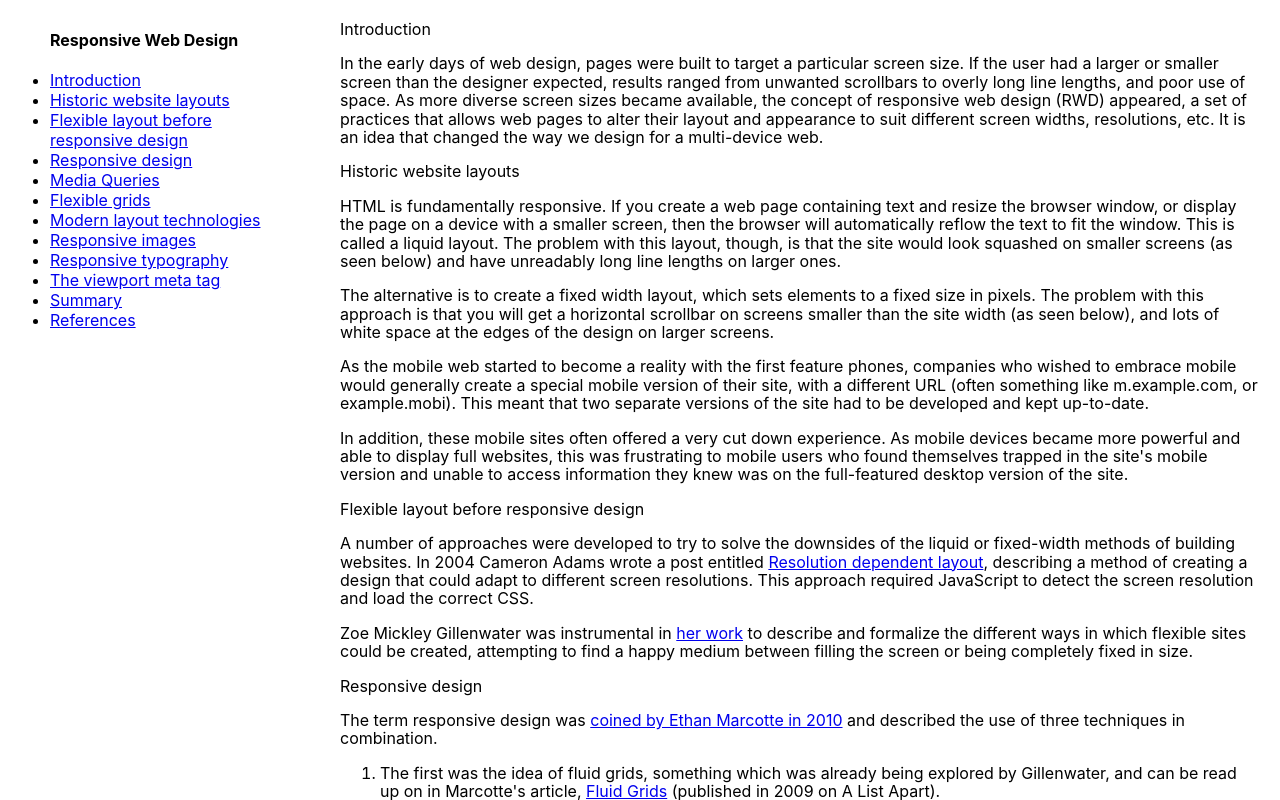
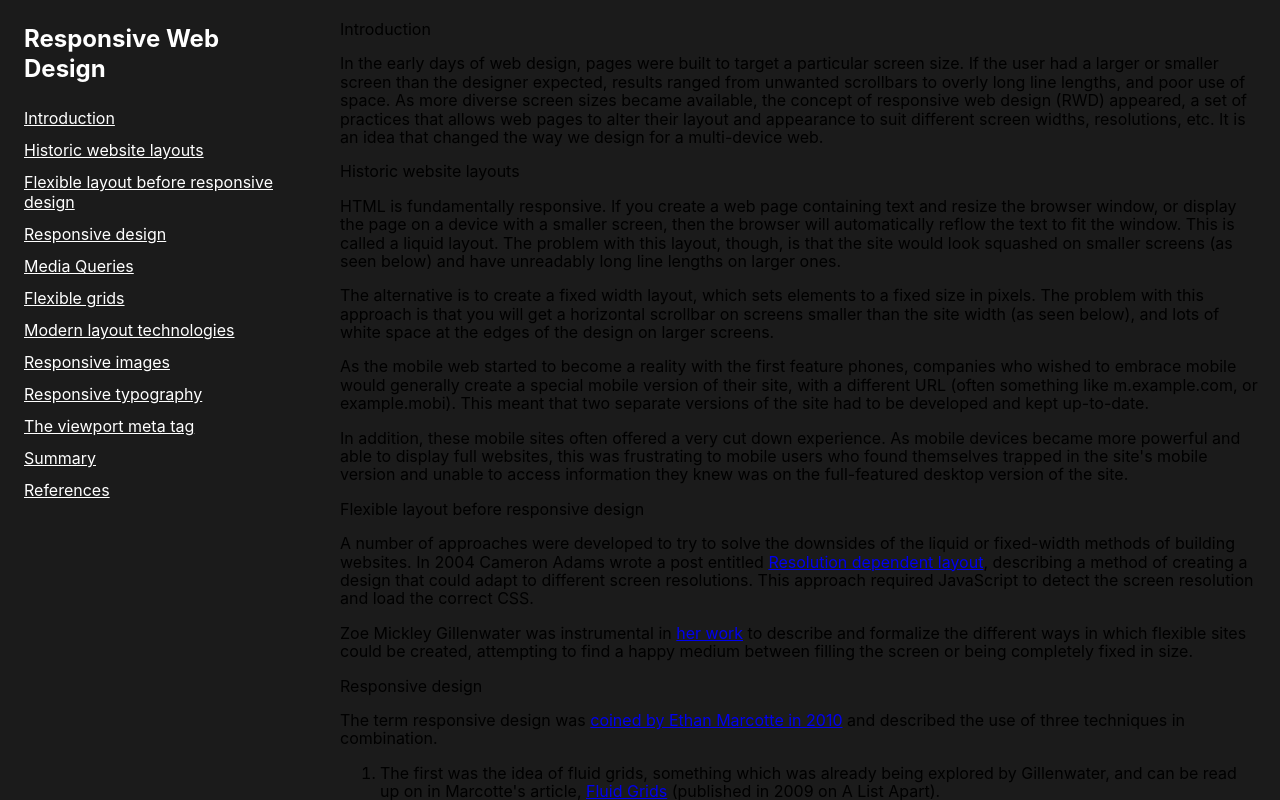
Before and after one commit to tripolych/fcc-03-technical-documentation-page, a plain HTML site: page index.html in a window 1280 px wide. Drawn offline with nearby package versions, Linux system fonts and the light colour scheme; a web font is replaced by a local one.

Commit message:
feat: style navbar

```diff
--- a/styles.css
+++ b/styles.css
@@ -19,7 +19,7 @@ html {
 .page {
   width: 100%;
 
-  background-color: #fff;
+  background-color: #1b1b1b;
 }
 
 .wrapper {
@@ -34,42 +34,45 @@ html {
   flex-direction: column;
   flex: 1 1 25%;
 
-  padding: 20px;
+  padding: 1.5rem;
 }
 
 .navbar__header {
   width: 100%;
-  margin: 0;
-  padding: 10px 30px;
+  margin: 0 auto 1.5rem;
+  padding: 0;
 
-  color: #000;
+  color: #fff;
   font-family: Inter, Arial, 'Helvetica Neue', sans-serif;
   font-style: normal;
   font-weight: 700;
-  font-size: 1rem;
+  font-size: 1.5rem;
   line-height: 1.25;
-  text-align: left;
 }
 
 .navbar__items {
   width: 100%;
   margin: 0;
-  padding: 10px 30px;
-  color: #000;
+  padding: 0;
+
+  list-style-type: none;
+}
+
+.navbar__item {
+  margin-bottom: .75rem;
+}
+
+.navbar__item:last-of-type {
+  margin-bottom: 0;
+}
+
+.nav-link {
+  color: #fff;
   font-family: Inter, Arial, 'Helvetica Neue', sans-serif;
   font-style: normal;
   font-weight: 400;
   font-size: 1rem;
   line-height: 1.25;
-  text-align: left;
-}
-
-.navbar__item {
-
-}
-
-.nav-link {
-
 }
 
 .content {
```
